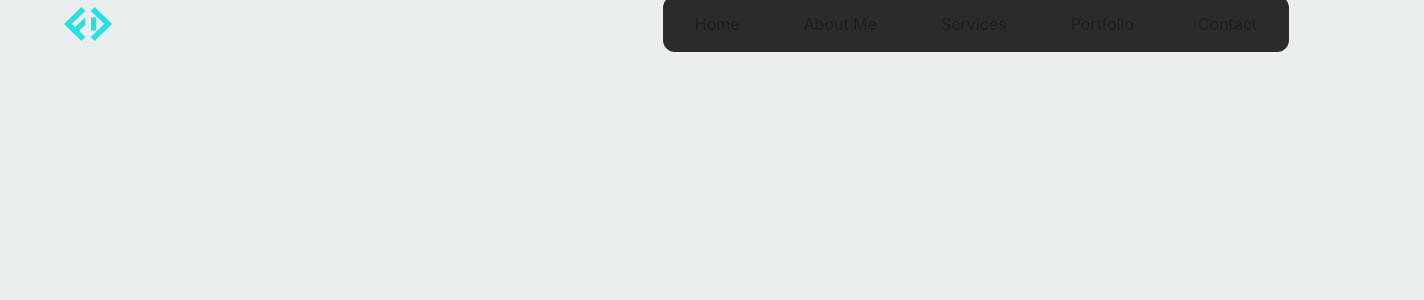
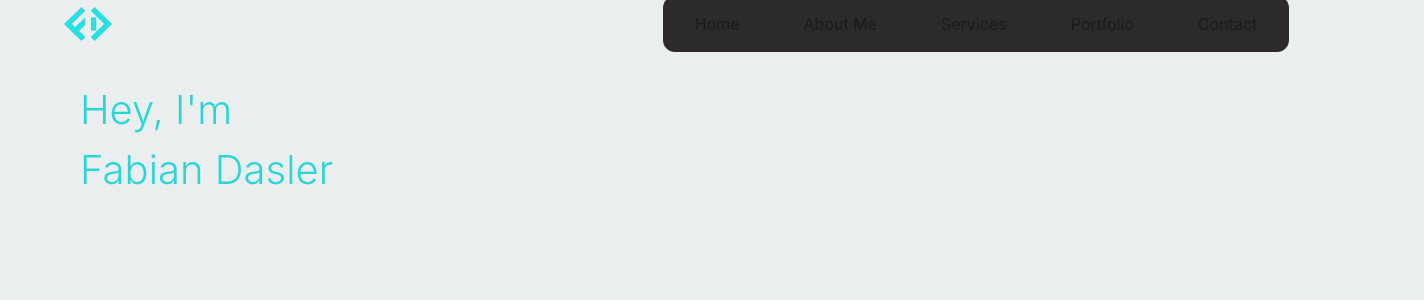
Before and after one commit to CodingBase2509/Portfolio, a React (Vite) app: page / in a window 1280 px wide. Shown: the top 300 px of the page, 1424 px wide, since content can reach past the window. Built offline with nearby package versions, Linux system fonts and the light colour scheme.

Commit message:
end of day commit

```diff
--- a/src/App.scss
+++ b/src/App.scss
@@ -1,18 +1,11 @@
-.App {
-  max-width: 1280px;
-  margin: 0 auto;
-  padding: 2rem;
-  text-align: center;
+@import "/src/variables.scss";
+
+.mainpage {
+  margin: 2rem 5rem;
 }
 
-.card {
-  padding: 2em;
+@media #{$media-tablet} {
+  .mainpage {
+    margin: 2rem 2rem;
+  }
 }
-
-.read-the-docs {
-  color: #888;
-}
-
-.App {
-  margin-top: 1rem;
-}
--- a/src/App.tsx
+++ b/src/App.tsx
@@ -7,7 +7,7 @@ const App = () => {
   return (
     <>
       <Header />
-      <main>
+      <main className="mainpage">
         <LandingPage />
       </main>
     </>
--- a/src/Components/Elements/Text Blocks/Header.scss
+++ b/src/Components/Elements/Text Blocks/Header.scss
@@ -3,9 +3,12 @@
 .header-main {
     color: $primary;
     padding: 0;
+    font-weight: 300;
+    font-size: 2.5rem;
 }
 
 .header-sec {
     color: $white;
     padding: 0;
+    font-weight: 300;
 }
--- a/src/Components/Sections/LandingPage/LandingPage.scss
+++ b/src/Components/Sections/LandingPage/LandingPage.scss
@@ -0,0 +1,5 @@
+@import "/src/variables.scss";
+
+.wellcome-name {
+    width: 120%;
+}
--- a/src/Components/Sections/LandingPage/LandingPage.tsx
+++ b/src/Components/Sections/LandingPage/LandingPage.tsx
@@ -1,8 +1,18 @@
 import { BaseParameter } from "../../../contracts/Parameter";
+import MainHeader from "../../Elements/Text Blocks/MainHeader";
+import SecondaryHeader from "../../Elements/Text Blocks/SecondaryHeader";
 import "./LandingPage.scss";
 
 const LandingPage = ({ className }: BaseParameter) => {
-  return <section className={className}></section>;
+  return (
+    <section className={className + " " + "landing-page"}>
+      <MainHeader className="wellcome-name">
+        Hey, I&apos;m <br /> Fabian Dasler
+      </MainHeader>
+      <SecondaryHeader>Fullstack Developer</SecondaryHeader>
+      <article></article>
+    </section>
+  );
 };
 
 export default LandingPage;
```
